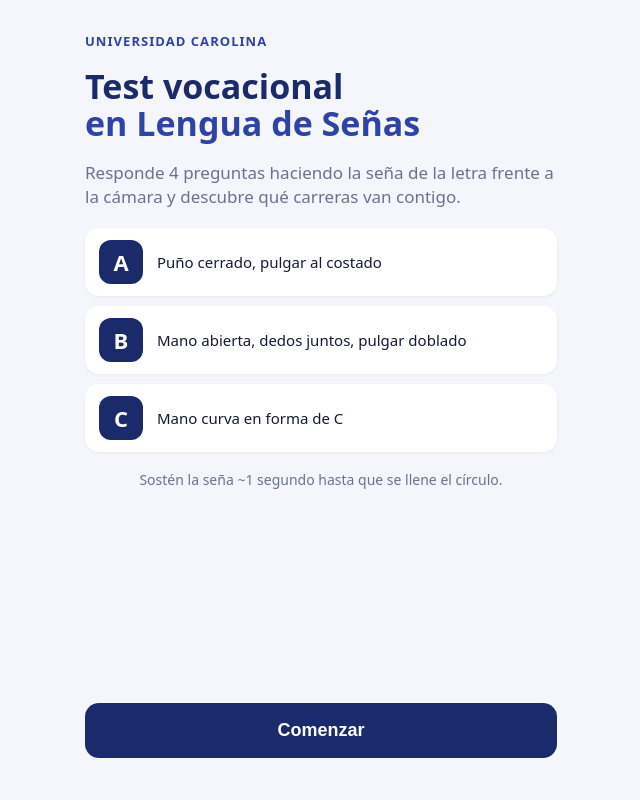
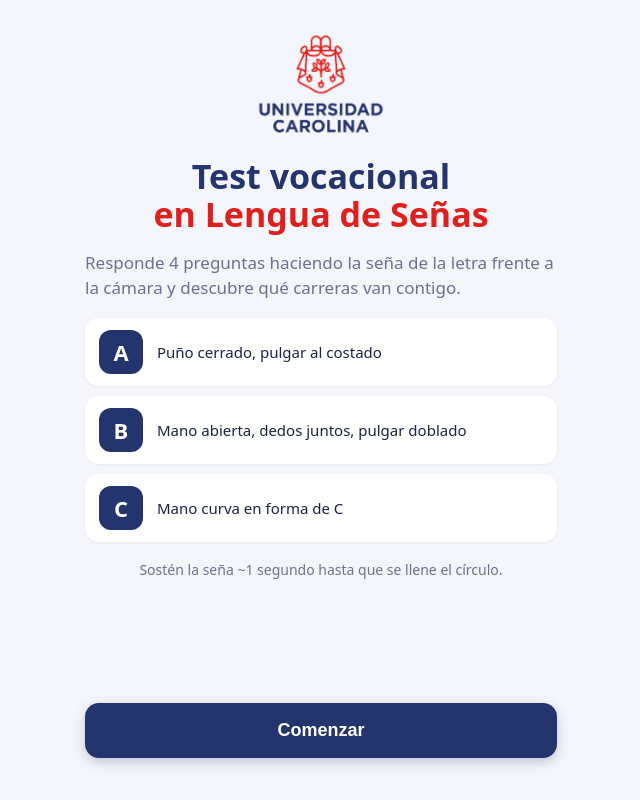
Before and after one commit to AldahirBrionesSF/test-vocacional-Carolina, a website built with Vite: page index.html in a window 1280 px wide. Shown: the whole page, without its empty margins (319-959 px from the left). Built offline with nearby package versions, Linux system fonts and the light colour scheme; what @mediapipe/tasks-vision would draw is missing.

Commit message:
Ver1.0.1

```diff
--- a/index.html
+++ b/index.html
@@ -3,7 +3,7 @@
   <head>
     <meta charset="UTF-8" />
     <meta name="viewport" content="width=device-width, initial-scale=1, viewport-fit=cover" />
-    <meta name="theme-color" content="#1b2a6b" />
+    <meta name="theme-color" content="#24346c" />
     <title>Test Vocacional en Señas</title>
     <link rel="stylesheet" href="./src/style.css" />
   </head>
@@ -11,7 +11,7 @@
     <!-- INICIO -->
     <section id="inicio" class="pantalla activa">
       <div class="contenido">
-        <p class="eyebrow">Universidad Carolina</p>
+        <img src="./logo.png" alt="Universidad Carolina" class="logo" />
         <h1>Test vocacional<br /><span>en Lengua de Señas</span></h1>
         <p class="lead">Responde 4 preguntas haciendo la seña de la letra frente a la cámara y descubre qué carreras van contigo.</p>
 
--- a/src/style.css
+++ b/src/style.css
@@ -1,8 +1,9 @@
 :root {
-  --azul: #1b2a6b;
-  --azul-2: #2d43a8;
-  --oro: #f4b63f;
-  --tinta: #141a33;
+  /* Colores Universidad Carolina */
+  --azul: #24346c;
+  --azul-2: #e11f1c;   /* rojo institucional (acentos) */
+  --oro: #e11f1c;      /* anillo / opción que se está viendo */
+  --tinta: #1a2347;
   --gris: #6b7190;
   --fondo: #f5f6fb;
   --ok: #22a55b;
@@ -78,7 +79,7 @@ h2 { font-size: 21px; line-height: 1.25; }
   background: #fff; border: 2px solid transparent; border-radius: 14px; padding: 10px 12px; font-size: 16px; color: var(--tinta);
   transition: border-color .15s, background .15s; cursor: pointer;
 }
-.opcion b { flex: none; width: 36px; height: 36px; border-radius: 10px; background: #e6e9f7; color: var(--azul); display: grid; place-items: center; font-size: 18px; }
+.opcion b { flex: none; width: 36px; height: 36px; border-radius: 10px; background: #e8ebf4; color: var(--azul); display: grid; place-items: center; font-size: 18px; }
 .opcion.viendo { border-color: var(--oro); }
 .opcion.elegida { border-color: var(--ok); background: #eaf8f0; }
 .opcion.elegida b { background: var(--ok); color: #fff; }
@@ -86,6 +87,12 @@ h2 { font-size: 21px; line-height: 1.25; }
 /* Resultado */
 #listaCarreras { display: grid; gap: 10px; }
 .carrera { background: #fff; border-radius: 14px; padding: 14px 16px; box-shadow: 0 1px 3px rgb(0 0 0 / .06); }
-.carrera small { display: inline-block; font-size: 12px; font-weight: 700; color: var(--azul-2); background: #e6e9f7; padding: 2px 8px; border-radius: 6px; margin-bottom: 4px; }
+.carrera small { display: inline-block; font-size: 12px; font-weight: 700; color: var(--azul-2); background: #e8ebf4; padding: 2px 8px; border-radius: 6px; margin-bottom: 4px; }
 .carrera p { font-size: 16px; font-weight: 600; }
 .grupo { font-size: 14px; color: var(--gris); margin-top: 6px; }
+
+/* Logo en pantalla de inicio */
+.logo { display: block; width: 130px; height: auto; margin: 0 auto 4px; }
+#inicio .eyebrow { text-align: center; }
+#inicio h1 { text-align: center; }
+.btn { box-shadow: 0 4px 12px rgb(36 52 108 / .25); }
```
Also changed, not shown: public/logo.png (added).
